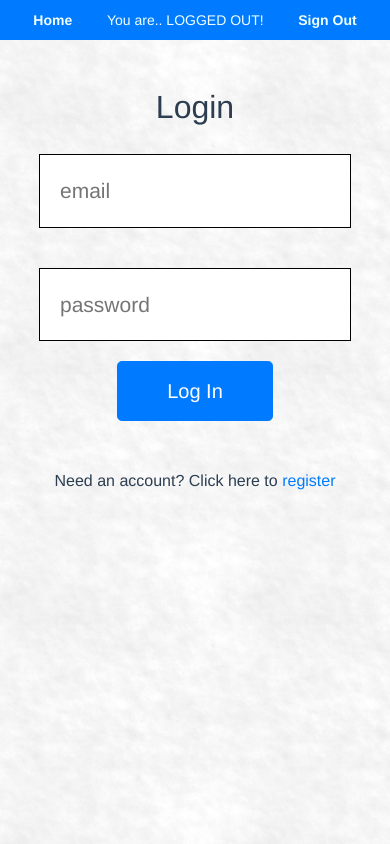
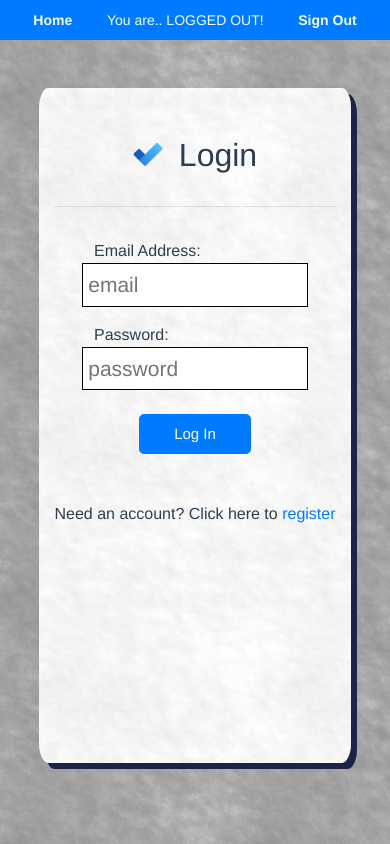
Before and after one commit to 925workk/vant4ge-todo, a Vue app: page /login in a window 390 px wide. Built offline with nearby package versions, Linux system fonts and the light colour scheme; no server answers; the database is empty.

Commit message:
finished login CSS with responsiveness.

```diff
--- a/src/components/Top-Header.vue
+++ b/src/components/Top-Header.vue
@@ -34,11 +34,7 @@ export default {
         firebase.auth().onAuthStateChanged(user =>{
 
             this.loggedIn = !!user;
-            // if(user){
-            //     this.loggedIn=true;
-            // } else {
-            //     this.loggedIn = false;
-            // }
+
         })
     },
     data(){
--- a/src/views/Login.vue
+++ b/src/views/Login.vue
@@ -1,18 +1,33 @@
 <template>
     <div class="loginContainer">
         <top-header></top-header>
-        <h2 class="mt-5">Login</h2>
+        <div class="boxContainer mt-5">
+            <div class="container">
+
+                <div class="pt-5 pb-3">
+                    <img src="../../public/images/logo.png" alt="logo" style="width: 30px;" class="d-inline mr-3 logo">
+                    <h2 class="d-inline">Login</h2>
+                </div>
+                <hr/>
                 <form @submit.prevent="pressed">
                     <div class="login">
+                        <p>Email Address:</p>
                         <input type="email" placeholder="email" v-model="email">
                     </div>
                     <div class="password">
+                        <p>Password:</p>
                         <input  type="password" v-model="password" placeholder="password">
                     </div>
-            <button type="submit" class="btn btn-primary btn-lg mb-5">Log In</button>
+                    <button type="submit" class="btn btn-primary btn-lg mb-5 mt-4">Log In</button>
                 </form>
                 <div class="error" v-if="error">{{error.message}}</div>
                 <span>Need an account? Click here to <router-link to="/register">register</router-link></span>
+                <br />
+                <h6 v-if="loggedIn" class="d-inline">You are ALREADY logged in. <router-link to="/todoapp" class="todoLink">Click here</router-link> to go to your To-do list!</h6>
+                <h6 v-else class="d-inline"></h6>
+
+            </div>
+        </div>
     </div>
 </template>
 
@@ -22,11 +37,19 @@ import * as firebase from "firebase/app";
 import "firebase/auth";
 
 export default {
+    created(){
+        firebase.auth().onAuthStateChanged(user =>{
+
+            this.loggedIn = !!user;
+
+        })
+    },
     data(){
         return{
             email: "",
             password: "",
-            error:""
+            error:"",
+            loggedIn: false
         }
     },
     components:{
@@ -47,12 +70,24 @@ export default {
 }
 </script>
 <style lang="scss" scoped>
+    .logo{
+        position: relative;
+        bottom: 7px;
+    }
+
+    p{
+        text-align: left;
+        position: relative;
+        left:40px;
+        top: 16px;
+    }
 
     .loginContainer{
-        width: 100%;
-        background-image: url("../../public/images/nice_snow.png");
+        min-height: 650px;
+        width: 100vw;
+        height: 100vh;
+        background-image: url("../../public/images/dark_snow.png");
         background-repeat: repeat;
-        height: 100vh;
     }
     .error {
         color: red;
@@ -60,14 +95,49 @@ export default {
     }
     input {
         width: 80%;
-        padding: 20px;
-        margin: 20px;
+        padding: 5px;
+        margin: 0px;
         font-size: 21px;
         border: 1px black solid;
     }
         button {
         width: 40%;
-        height: 60px;
-        font-size: 20px;
+        height: 40px;
+        font-size: 15px;
+    }
+
+    .todoLink{
+        color: red !important;
+        text-decoration: underline;
+    }
+
+    .todoLink:hover{
+        color: rgb(145, 0, 0) !important;
+        text-decoration: underline;
+    }
+
+
+    h6{
+        position: relative;
+        color: red;
+        top: 10px;
+        font-size: 16px;
+    }
+
+    .boxContainer{
+        border-radius: 3%;
+        width: 400px;
+        height: 80%;
+        background-image: url("../../public/images/nice_snow.png");
+        background-repeat: repeat;
+        margin: auto;
+        box-shadow: 6px 6px #1c2348;
+    }
+
+    @media only screen and (max-width: 401px) {
+        .boxContainer{
+            width: 80%;
+            height: 80%;
+        }
     }
 </style>
```
Also changed, not shown: public/images/dark_snow.png (added). Lines whose indentation alone changed are shown as unchanged.
